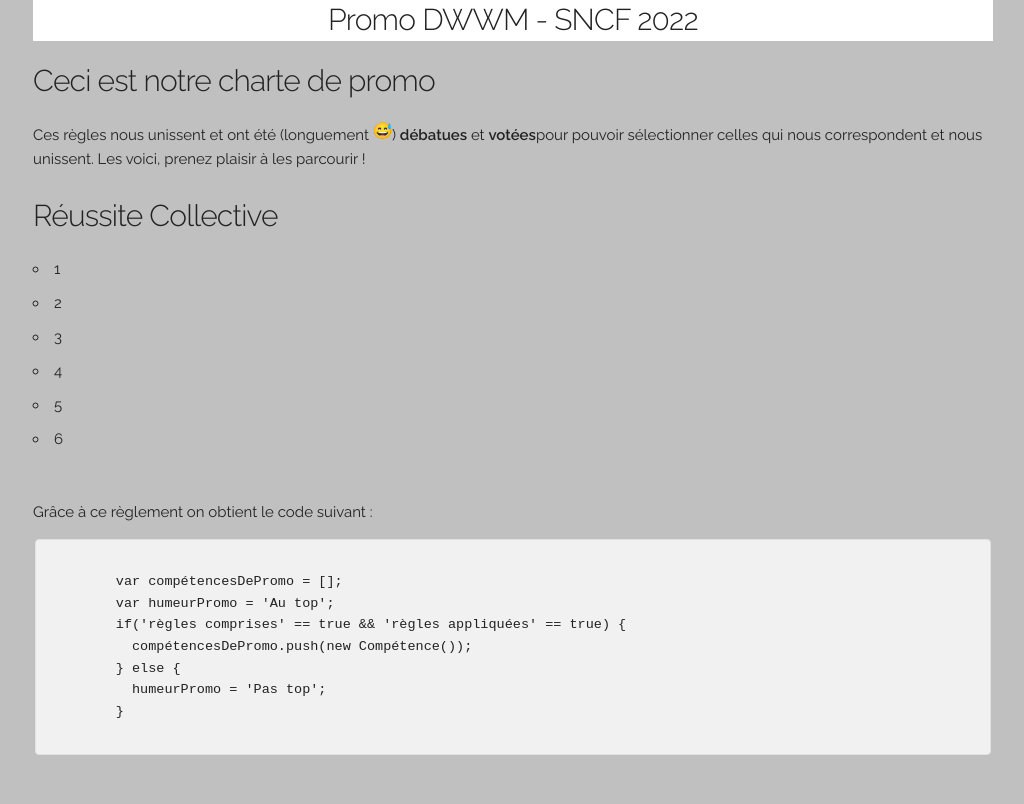
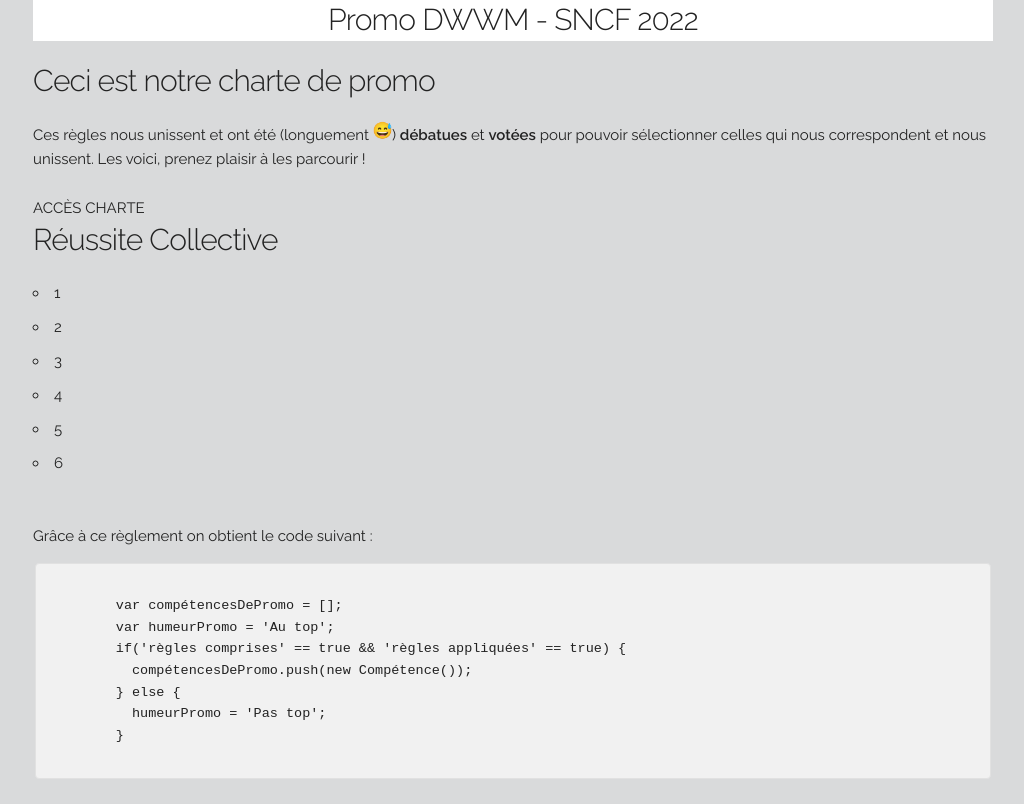
Before and after one commit to Captainbigleu/Charte, a plain HTML site: page index.html in a window 1280 px wide. Shown: the whole page, without its empty margins (127-1151 px from the left). Drawn offline with Linux system fonts and the light colour scheme.

Commit message:
accescharte1

```diff
--- a/css/style.css
+++ b/css/style.css
@@ -1,5 +1,5 @@
 body{
-    background-color: silver;
+    background-color: rgb(217, 218, 219);
 }
 #titre{
     text-align: center;
--- a/index.html
+++ b/index.html
@@ -50,8 +50,9 @@
     <div class="row">
       <div class="column">
         <h4>Ceci est notre charte de promo</h4>
-        <p>Ces règles nous unissent et ont été (longuement <img src="images/smiley.png" alt="smiley en sueur" width=2% height=2% title="smiley en sueur" />) <strong>débatues</strong> et <strong>votées</strong>pour pouvoir sélectionner celles qui nous correspondent et nous unissent. Les voici, prenez plaisir à les parcourir !</p>
+        <p>Ces règles nous unissent et ont été (longuement <img src="images/smiley.png" alt="smiley en sueur" width=2% height=2% title="smiley en sueur" />) <strong>débatues</strong> et <strong>votées</strong> pour pouvoir sélectionner celles qui nous correspondent et nous unissent. Les voici, prenez plaisir à les parcourir !</p>
       </div>
+      <div id="button">ACCÈS CHARTE</div>
     </div>
 
 <div class="chapitre">
```
